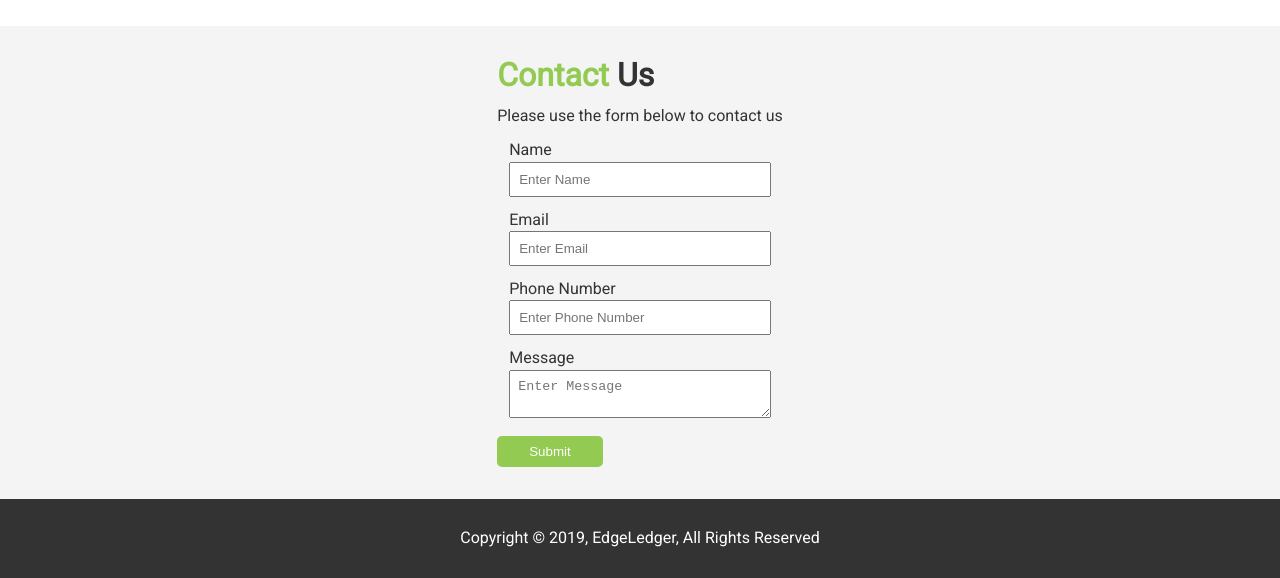
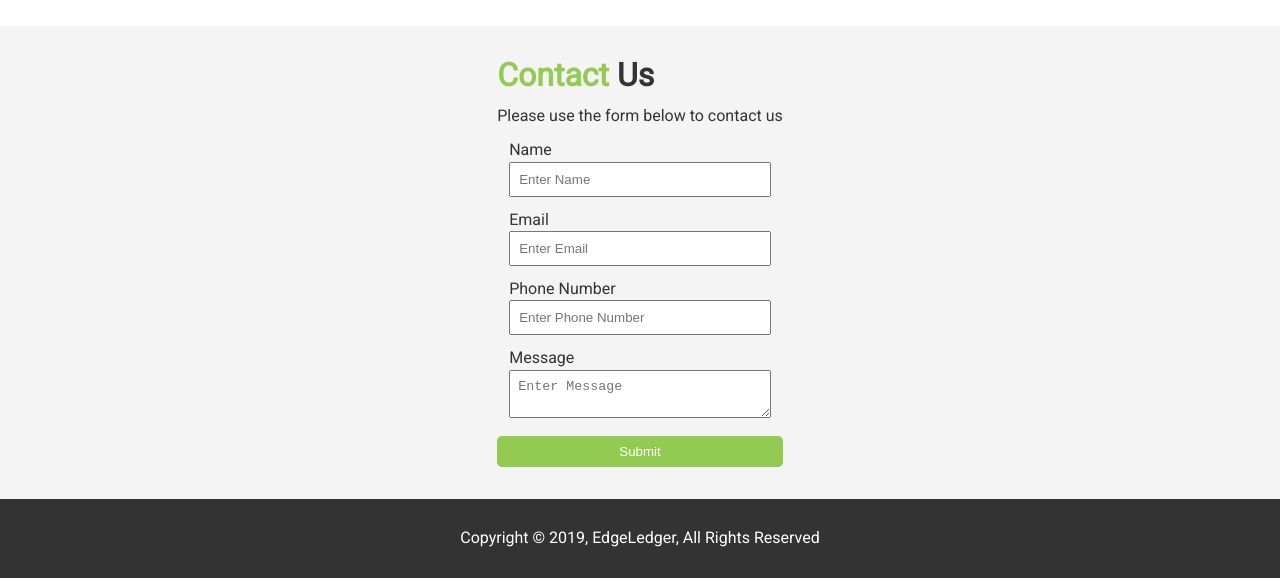
Before and after one commit to Fatma-M/EdgeLedger, a plain HTML site: page index.html in a window 1280 px wide. Shown: the part 1872-2450 px from the top of the page. Drawn offline with nearby package versions, Linux system fonts and the light colour scheme.

Commit message:
Update style.css

```diff
--- a/style.css
+++ b/style.css
@@ -209,7 +209,8 @@ p {
 }
 
 #contact .form input,
-#contact .form textarea {
+#contact .form textarea,
+#contact .form button {
   width: 100%;
   padding: 0.5rem;
 }
```
